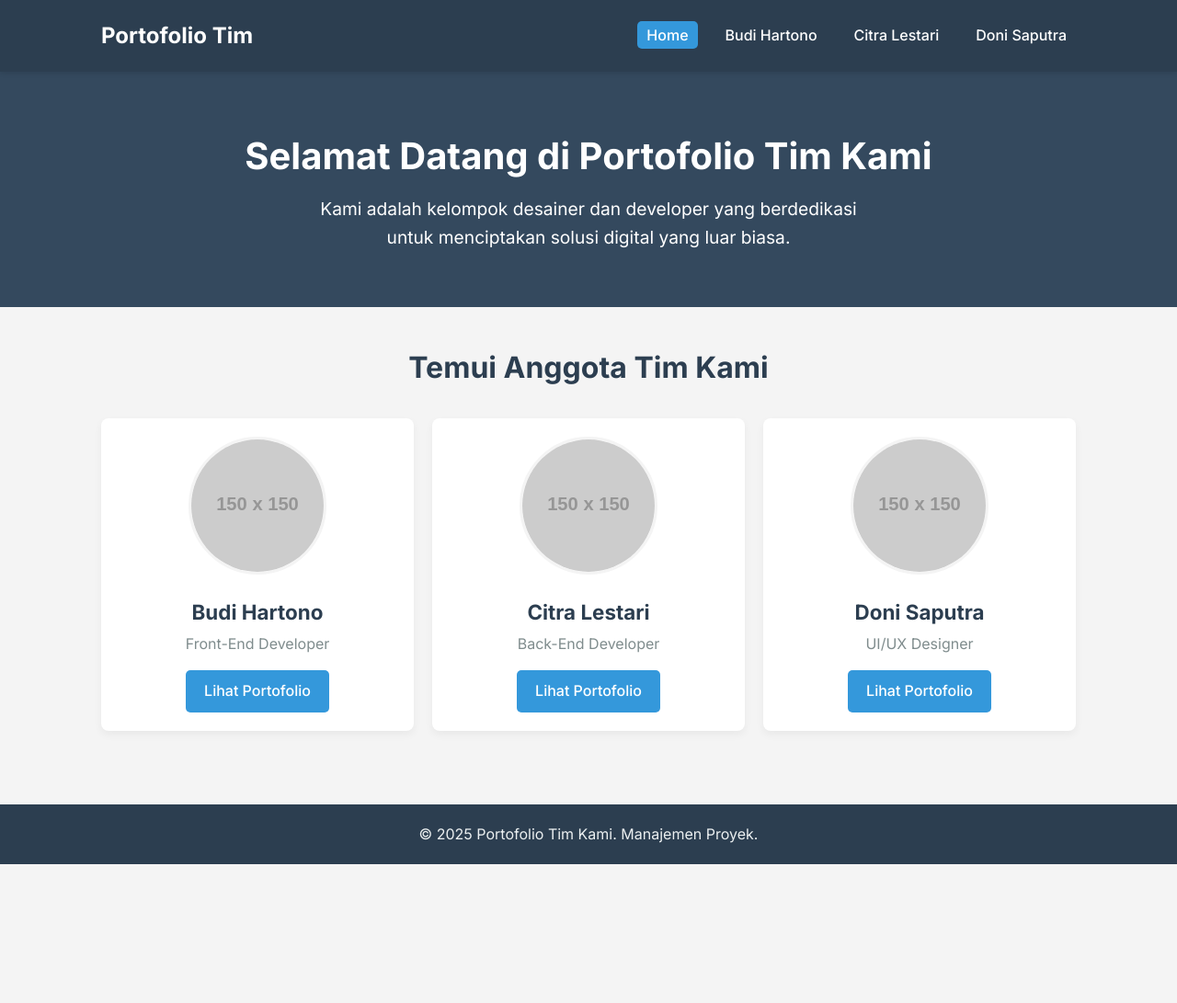
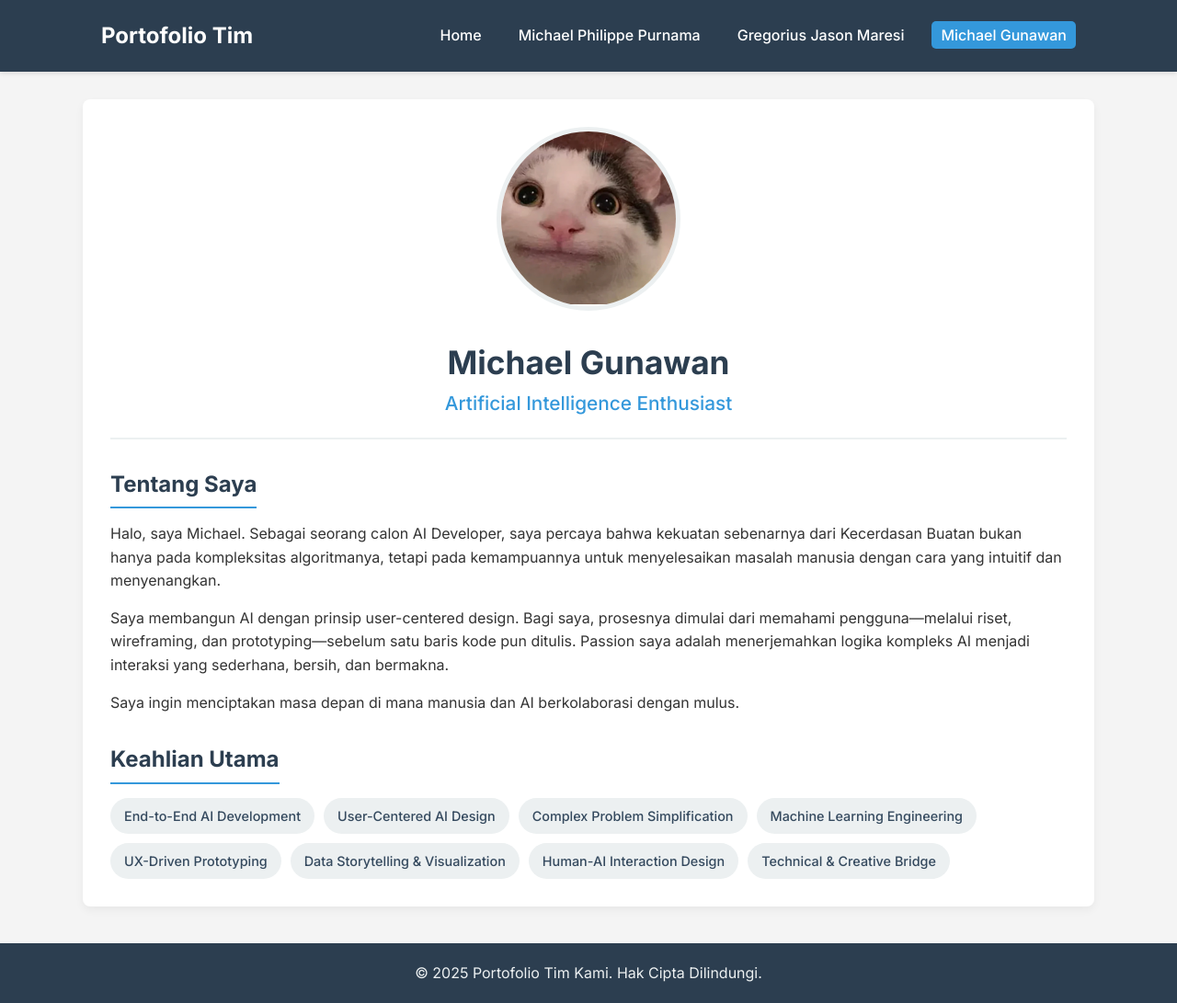
Before and after one commit to PhilippePur/SuperTeamPortofolio, a plain HTML site: page index.html in a window 1280 px wide. Shown: the whole page at 92% size. Before the commit the page ends 940 px from the top, so only its background shows below. Drawn offline with Linux system fonts and the light colour scheme; placeholder pictures from the web are drawn by us.

Commit message:
code web 3rd person

```diff
--- a/index.html
+++ b/index.html
@@ -3,7 +3,7 @@
 <head>
     <meta charset="UTF-8">
     <meta name="viewport" content="width=device-width, initial-scale=1.0">
-    <title>Portofolio Tim Kami</title>
+    <title>Portofolio Michael Gunawan</title>
     <link rel="stylesheet" href="style.css">
 </head>
 <body>
@@ -13,58 +13,51 @@
             <div class="logo">Portofolio Tim</div>
             <nav>
                 <ul>
-                    <li><a href="index.html" class="active">Home</a></li>
-                    <li><a href="anggota1.html">Budi Hartono</a></li>
-                    <li><a href="anggota2.html">Citra Lestari</a></li>
-                    <li><a href="anggota3.html">Doni Saputra</a></li>
+                    <li><a href="index.html">Home</a></li>
+                    <li><a href="anggota1.html">Michael Philippe Purnama</a></li>
+                    <li><a href="anggota2.html">Gregorius Jason Maresi</a></li>
+                    <li><a href="anggota3.html" class="active">Michael Gunawan</a></li>
                 </ul>
             </nav>
         </div>
     </header>
 
     <main>
-        <section class="hero">
-            <div class="container">
-                <h1>Selamat Datang di Portofolio Tim Kami</h1>
-                <p>Kami adalah kelompok desainer dan developer yang berdedikasi untuk menciptakan solusi digital yang luar biasa.</p>
+        <div class="container page-container">
+            <div class="portfolio-header">
+                <img src="image profile.webp" alt="Foto Profil Michael Gunawan" class="profile-pic">
+                <h1>Michael Gunawan</h1>
+                <h2>Artificial Intelligence Enthusiast</h2>
             </div>
-        </section>
 
-        <section class="team-links">
-            <div class="container">
-                <h2>Temui Anggota Tim Kami</h2>
-                <div class="card-container">
-                    <!-- Kartu Anggota 1 -->
-                    <div class="team-card">
-                        <img src="https://placehold.co/150x150/3498db/ffffff?text=BH" alt="Foto Budi Hartono">
-                        <h3>Budi Hartono</h3>
-                        <p>Front-End Developer</p>
-                        <a href="anggota1.html" class="btn">Lihat Portofolio</a>
-                    </div>
+            <div class="portfolio-content">
+                <section class="bio">
+                    <h3>Tentang Saya</h3>
+                    <p>Halo, saya Michael. Sebagai seorang calon AI Developer, saya percaya bahwa kekuatan sebenarnya dari Kecerdasan Buatan bukan hanya pada kompleksitas algoritmanya, tetapi pada kemampuannya untuk menyelesaikan masalah manusia dengan cara yang intuitif dan menyenangkan.</p>
+                    <p> Saya membangun AI dengan prinsip user-centered design. Bagi saya, prosesnya dimulai dari memahami pengguna—melalui riset, wireframing, dan prototyping—sebelum satu baris kode pun ditulis. Passion saya adalah menerjemahkan logika kompleks AI menjadi interaksi yang sederhana, bersih, dan bermakna.</p>
+                    <p>Saya ingin menciptakan masa depan di mana manusia dan AI berkolaborasi dengan mulus.</p>
+                </section>
 
-                    <!-- Kartu Anggota 2 -->
-                    <div class="team-card">
-                        <img src="https://placehold.co/150x150/e74c3c/ffffff?text=CL" alt="Foto Citra Lestari">
-                        <h3>Citra Lestari</h3>
-                        <p>Back-End Developer</p>
-                        <a href="anggota2.html" class="btn">Lihat Portofolio</a>
-                    </div>
-
-                    <!-- Kartu Anggota 3 -->
-                    <div class="team-card">
-                        <img src="https://placehold.co/150x150/2ecc71/ffffff?text=DS" alt="Foto Doni Saputra">
-                        <h3>Doni Saputra</h3>
-                        <p>UI/UX Designer</p>
-                        <a href="anggota3.html" class="btn">Lihat Portofolio</a>
-                    </div>
-                </div>
+                <section class="skills-section">
+                    <h3>Keahlian Utama</h3>
+                    <ul class="skills-list">
+                        <li>End-to-End AI Development</li>
+                        <li>User-Centered AI Design</li>
+                        <li>Complex Problem Simplification</li>
+                        <li>Machine Learning Engineering</li>
+                        <li>UX-Driven Prototyping</li>
+                        <li>Data Storytelling & Visualization</li>
+                        <li>Human-AI Interaction Design</li>
+                        <li>Technical & Creative Bridge</li>
+                    </ul>
+                </section>
             </div>
-        </section>
+        </div>
     </main>
 
     <footer>
         <div class="container">
-            <p>&copy; 2025 Portofolio Tim Kami. Manajemen Proyek.</p>
+            <p>&copy; 2025 Portofolio Tim Kami. Hak Cipta Dilindungi.</p>
         </div>
     </footer>
 
```
Also changed, not shown: image profile.webp (added).
